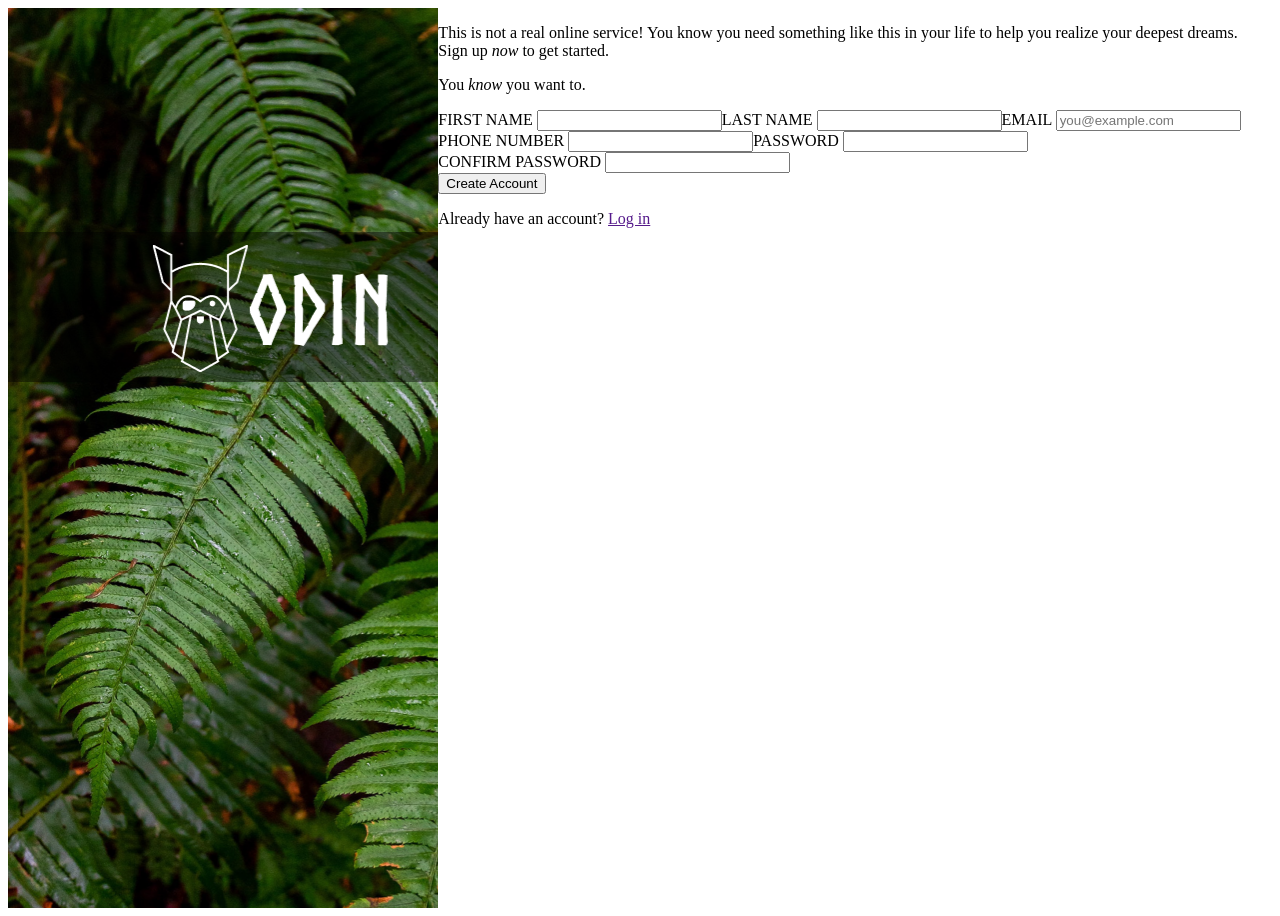
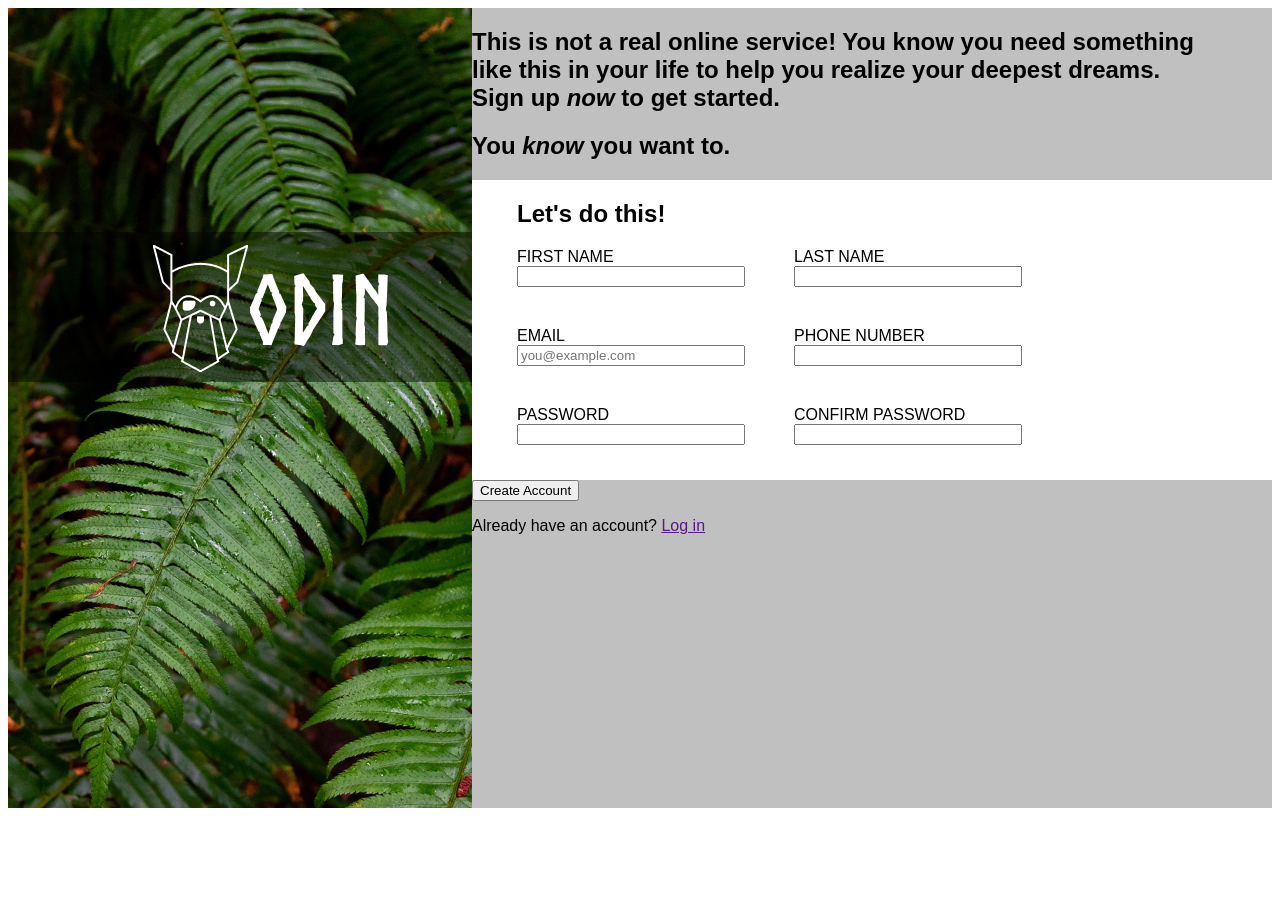
Before and after one commit to aaronsww/signUpForm, a plain HTML site: page index.html in a window 1280 px wide. After the commit the page ends 816 px from the top, so only its background shows below. Drawn offline with Linux system fonts and the light colour scheme.

Commit message:
Form section spacing

```diff
--- a/index.html
+++ b/index.html
@@ -8,25 +8,31 @@
     <title>Document</title>
   </head>
   <body>
-    <div class="container1" ></div>
+    <div class="container1"></div>
     <div class="container2">
-      <p>
-        This is not a real online service! You know you need something like this
-        in your life to help you realize your deepest dreams. <br />
+      <div id="introText">
+        <h2>
+          This is not a real online service! You know you need something <br />
+          like this in your life to help you realize your deepest dreams. <br />
           Sign up <i>now</i> to get started.
-      </p>
-      <p>You <i>know</i> you want to.</p>
+        </h2>
+        <h2>You <i>know</i> you want to.</h2>
+      </div>
       <form action="">
+        <h2 id="formHead">Let's do this!</h2>
+        <div id="labels">
           <div>
-          <label for="firstName">First Name</label>
+            <label for="firstName">First Name</label> <br />
             <input type="text" name="firstName" id="firstName" />
           </div>
           <div>
-          <label for="lastName">Last Name</label>
+            <label for="lastName">Last Name</label> <br />
             <input type="text" name="lastName" id="lastName" />
           </div>
+        </div>
+        <div id="labels">
           <div>
-          <label for="userEmail">Email</label>
+            <label for="userEmail">Email</label> <br />
             <input
               type="email"
               id="userEmail"
@@ -35,20 +41,23 @@
             />
           </div>
           <div>
-          <label for="phoneNumber">Phone Number </label>
+            <label for="phoneNumber">Phone Number </label> <br />
             <input type="tel" id="phoneNumber" name="phoneNumber" />
           </div>
+        </div>
+        <div id="labels">
           <div>
-          <label for="userPassword">Password</label>
+            <label for="userPassword">Password</label> <br />
             <input type="password" id="userPassword" name="password" />
           </div>
           <div>
-          <label for="confirmPassword">Confirm Password</label>
+            <label for="confirmPassword">Confirm Password</label> <br />
             <input type="password" id="confirmPassword" name="password" />
+          </div>
         </div>
       </form>
       <button type="submit">Create Account</button>
-      <p>Already have an account? <a href="">Log in</a> </p>
+      <p>Already have an account? <a href="">Log in</a></p>
     </div>
   </body>
 </html>
--- a/styles.css
+++ b/styles.css
@@ -1,13 +1,39 @@
 body{
     display: flex;
+    font-family:sans-serif;
+    justify-content: center;
+}
+.container1{
+    background-image: url('images/sign-up-form.png');
+    height: 800px;
+    width: 500px;
+}
+.container2{
+    background-color:silver;
 }
 form{
     display: flex;
+    flex-direction: column  ;
     text-transform: uppercase;
-    flex-wrap: wrap;
+    justify-content: space-around;
+    background-color: white;
+    height: 300px;
+    width: 800px;
 }
-.container1{
-    background-image: url('images/sign-up-form.png');
-    height: 900px;
-    width: 900px;
+input{
+    width: 220px;
+
 }
+#labels{
+    display: flex;
+    margin-left: 45px;
+    margin-bottom: 40px;
+    margin-right: 250px;
+    justify-content: space-between;
+}
+
+#formHead{
+    font-size: 24px;
+    text-transform:none;
+    margin-left: 45px ;
+}
```
Lines whose indentation alone changed are shown as unchanged.
